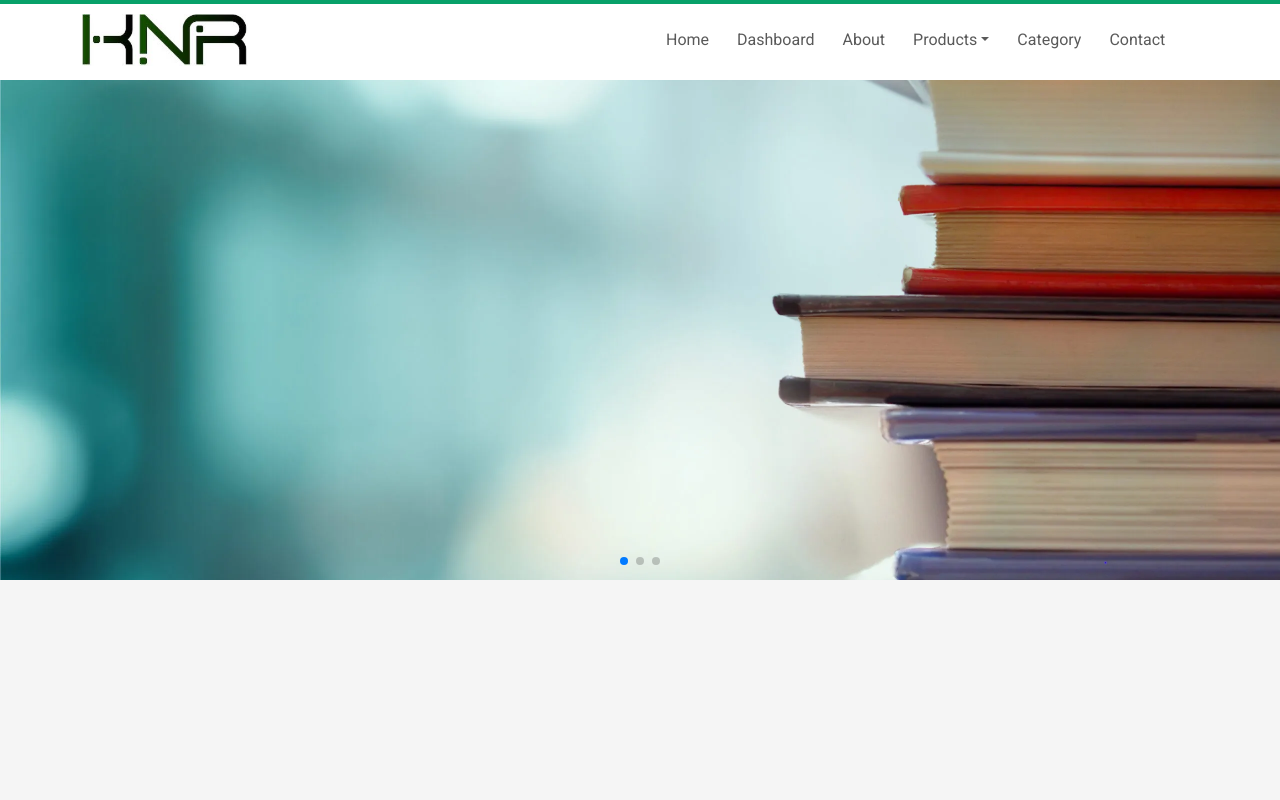
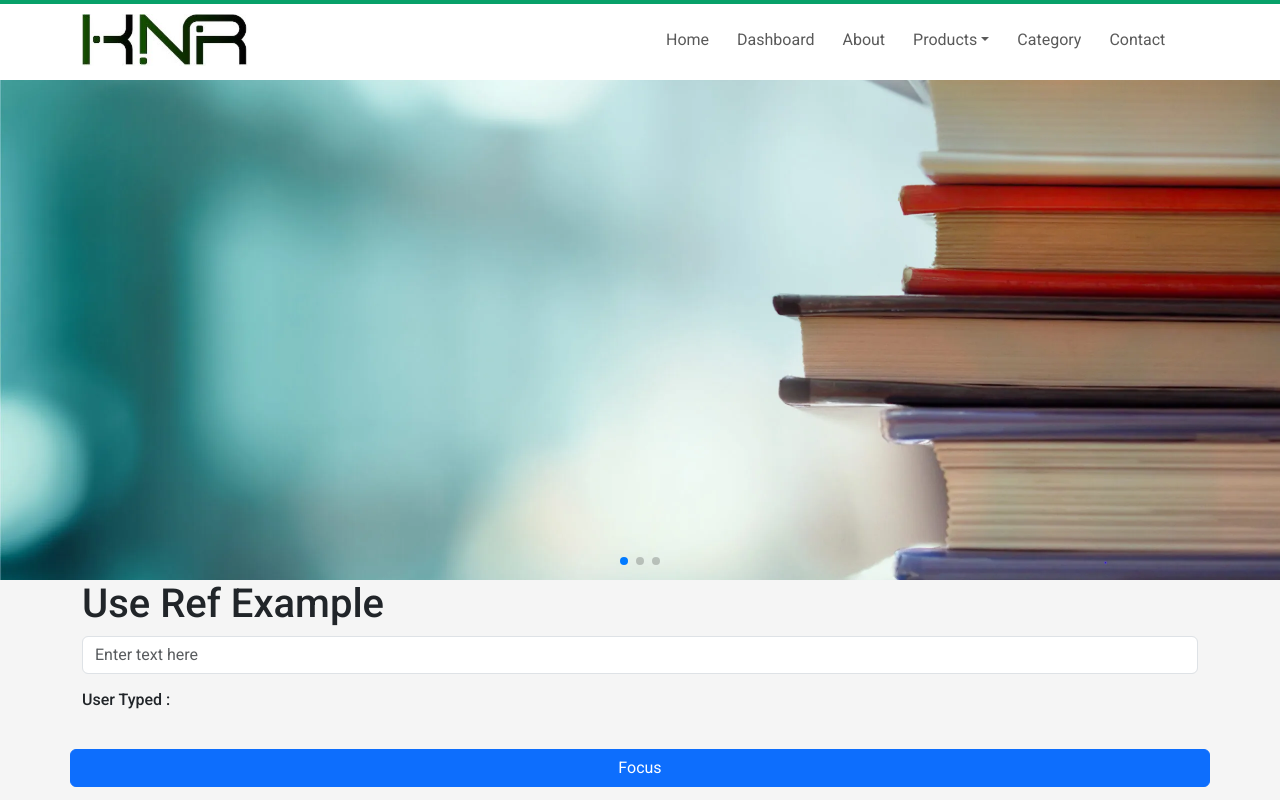
Before and after one commit to nageshkvd88/nageshkvd88-React-learn, a React (Create React App) app: page / in a window 1280 px wide. Built offline with nearby package versions, Linux system fonts and the light colour scheme.

Commit message:
UseRefExamples

```diff
--- a/src/pages/Home.jsx
+++ b/src/pages/Home.jsx
@@ -1,12 +1,16 @@
 import React from 'react'
 import Header from '../components/Header'
 import Banner from '../components/Banner'
+import UserefExample from '../userefexamples/example'
+import UserefExamples from '../userefexamples/example2'
 
 const Home = () => {
   return (
   <>
     <Header />
     <Banner />
+    {/* <UserefExample /> */}
+    <UserefExamples />
   </>
   )
 }
--- /dev/null
+++ b/src/userefexamples/example.jsx
@@ -0,0 +1,35 @@
+import React, {useEffect, useState, useRef} from 'react'
+import Container from 'react-bootstrap/Container';
+import Row from 'react-bootstrap/Row';
+import Col from 'react-bootstrap/Col';
+
+const UserefExample = () => {
+
+    const [fname, setFname] = useState('');
+    const renderCount = useRef(1);
+
+    useEffect(()=>{
+      renderCount.current = renderCount.current + 1;
+    })
+
+  return (
+    <>
+    <Container>
+    <h1>Use Ref Example</h1>
+    <Row>
+        <Col md={12} className='mb-3'>
+            <input type="text" placeholder="Enter text here" className='form-control' name='fname' id="fname" onChange={(e)=>setFname(e.target.value)} />
+        </Col>
+       <Col md={12} className='mb-3'>
+        <h6>User Typed : {fname}</h6>
+        </Col>
+         <Col md={12} className='mb-3'>
+        <h6>Component Rendered Count : {renderCount.current}</h6>
+         </Col>
+    </Row>
+    </Container>
+    </>
+  )
+}
+
+export default UserefExample
--- /dev/null
+++ b/src/userefexamples/example2.jsx
@@ -0,0 +1,35 @@
+import React, {useState, useEffect, useRef} from 'react'
+import Container from 'react-bootstrap/Container';
+import Row from 'react-bootstrap/Row';
+import Col from 'react-bootstrap/Col';
+const UserefExamples = () => {
+    const [fname, setFname] = useState('');
+    const InputDom = useRef('');
+    useEffect(() => {
+        console.log(InputDom);
+    })
+    const focus = () => {
+        InputDom.current.focus();
+    }
+  return (
+   <>
+     <Container>
+    <h1>Use Ref Example</h1>
+    <Row>
+        <Col md={12} className='mb-3'>
+            <input type="text"  ref={InputDom} placeholder="Enter text here" className='form-control' name='fname' id="fname" onChange={(e)=>setFname(e.target.value)} />
+        </Col>
+       <Col md={12} className='mb-3'>
+        <h6>User Typed : {fname}</h6>
+        </Col>
+         <Col md={12} className='mb-3'>
+        {/* <h6>Component Rendered Count : {renderCount.current}</h6> */}
+         </Col>
+         <button type='button' className='btn btn-primary btn-md' onClick={focus}>Focus</button>
+    </Row>
+    </Container>
+   </>
+  )
+}
+
+export default UserefExamples
```
